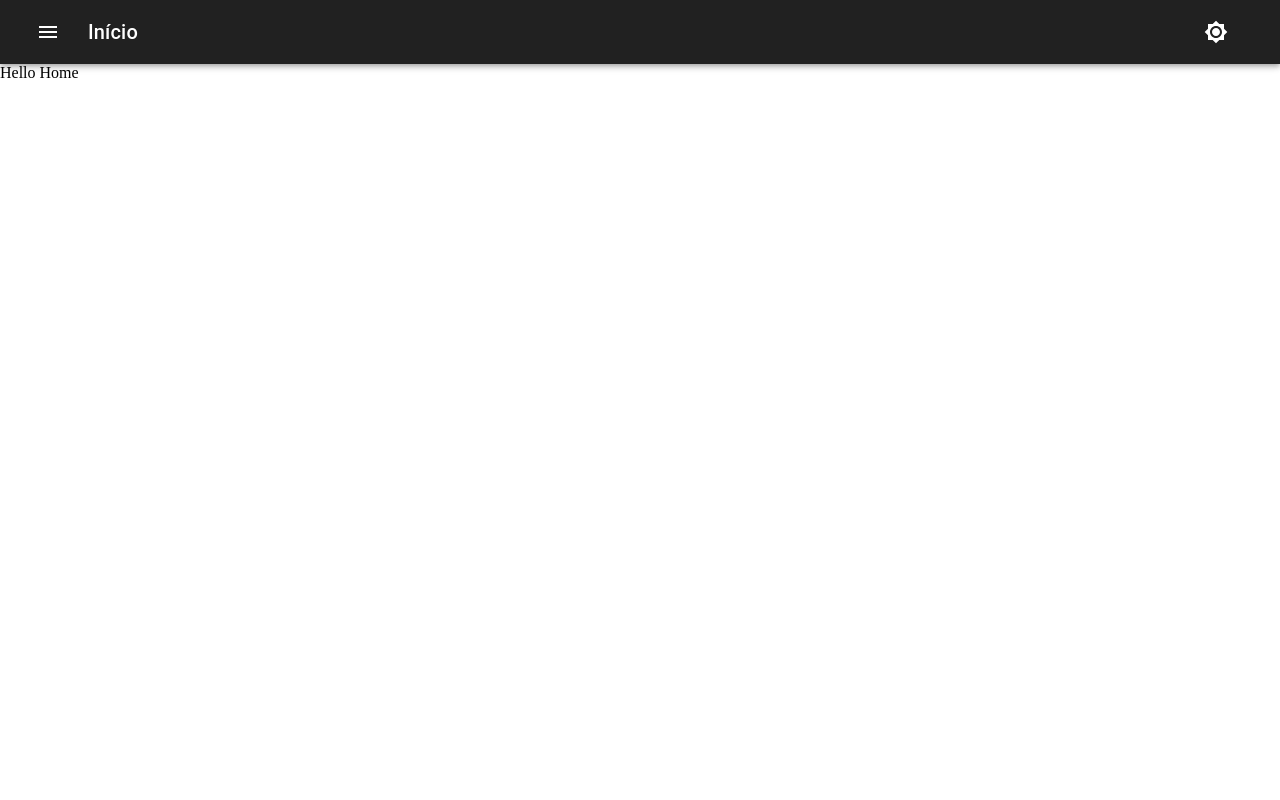
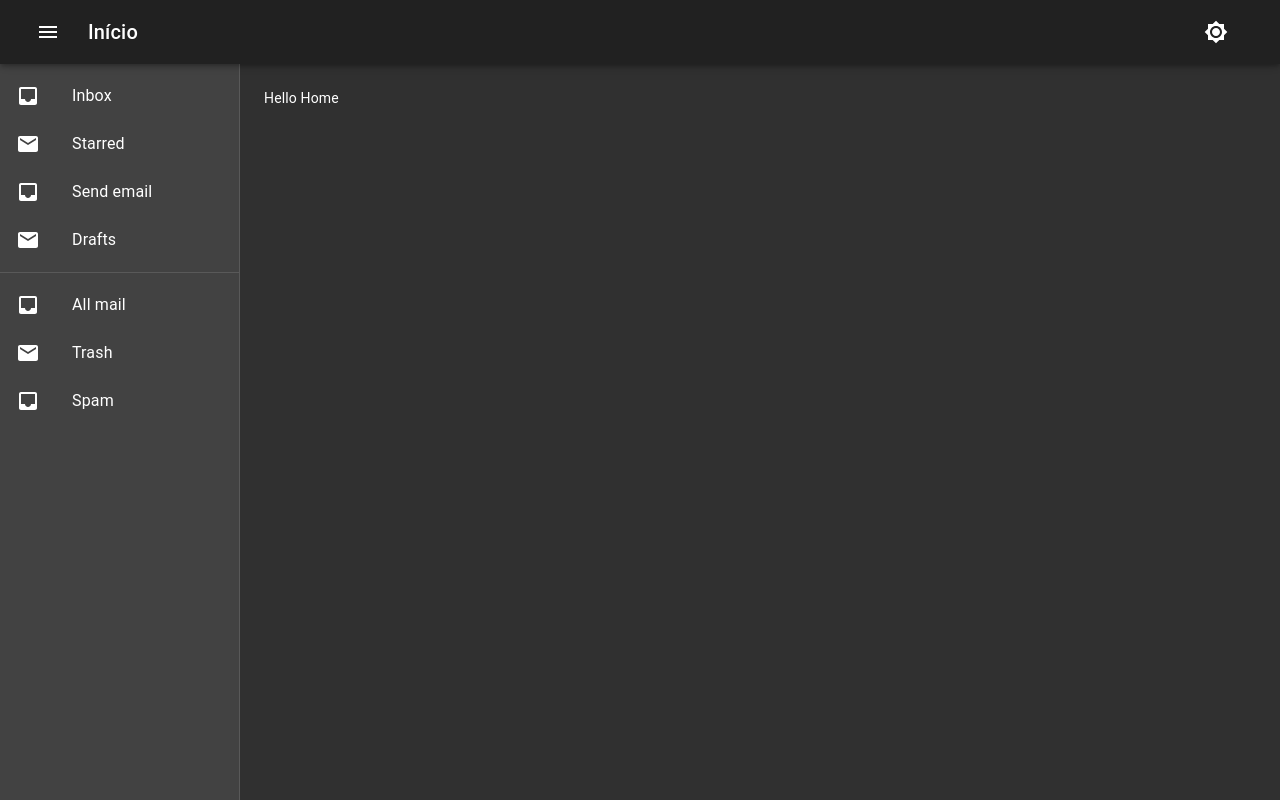
Before and after one commit to henriquecouto/gitfy, a React (Create React App) app: page / in a window 1280 px wide. Built offline with nearby package versions, Linux system fonts and the light colour scheme.

Commit message:
drawer added

```diff
--- a/src/screens/Header/index.js
+++ b/src/screens/Header/index.js
@@ -4,19 +4,48 @@ import {
   Toolbar,
   IconButton,
   AppBar,
-  Grid
+  Grid,
+  Drawer,
+  List,
+  ListItem,
+  ListItemIcon,
+  ListItemText,
+  Divider,
+  CssBaseline
 } from "@material-ui/core";
 import { makeStyles } from "@material-ui/core/styles";
 import {
   Menu as MenuIcon,
   Brightness4 as Brightness4Icon,
-  Brightness7 as Brightness7Icon
+  Brightness7 as Brightness7Icon,
+  Inbox as InboxIcon,
+  Mail as MailIcon
 } from "@material-ui/icons";
 
+const drawerWidth = 240;
+
 const useStyles = makeStyles(theme => ({
+  root: {
+    display: "flex"
+  },
   menuButton: {
     marginRight: theme.spacing(2)
-  }
+  },
+  appBar: {
+    zIndex: theme.zIndex.drawer + 1
+  },
+  drawer: {
+    width: drawerWidth,
+    flexShrink: 0
+  },
+  drawerPaper: {
+    width: drawerWidth
+  },
+  content: {
+    flexGrow: 1,
+    padding: theme.spacing(3)
+  },
+  toolbar: theme.mixins.toolbar
 }));
 
 export default function Header({
@@ -28,8 +57,9 @@ export default function Header({
   const classes = useStyles();
 
   return (
-    <div>
-      <AppBar position="static" color="default">
+    <div className={classes.root}>
+      <CssBaseline />
+      <AppBar position="fixed" color="default" className={classes.appBar}>
         <Toolbar>
           <Grid container justify="space-between" alignItems="center">
             <Grid item>
@@ -57,7 +87,40 @@ export default function Header({
           </Grid>
         </Toolbar>
       </AppBar>
-      {children}
+      <Drawer
+        className={classes.drawer}
+        variant="permanent"
+        classes={{
+          paper: classes.drawerPaper
+        }}
+      >
+        <div className={classes.toolbar} />
+        <List>
+          {["Inbox", "Starred", "Send email", "Drafts"].map((text, index) => (
+            <ListItem button key={text}>
+              <ListItemIcon>
+                {index % 2 === 0 ? <InboxIcon /> : <MailIcon />}
+              </ListItemIcon>
+              <ListItemText primary={text} />
+            </ListItem>
+          ))}
+        </List>
+        <Divider />
+        <List>
+          {["All mail", "Trash", "Spam"].map((text, index) => (
+            <ListItem button key={text}>
+              <ListItemIcon>
+                {index % 2 === 0 ? <InboxIcon /> : <MailIcon />}
+              </ListItemIcon>
+              <ListItemText primary={text} />
+            </ListItem>
+          ))}
+        </List>
+      </Drawer>
+      <main className={classes.content}>
+        <div className={classes.toolbar} />
+        {children}
+      </main>
     </div>
   );
 }
```
